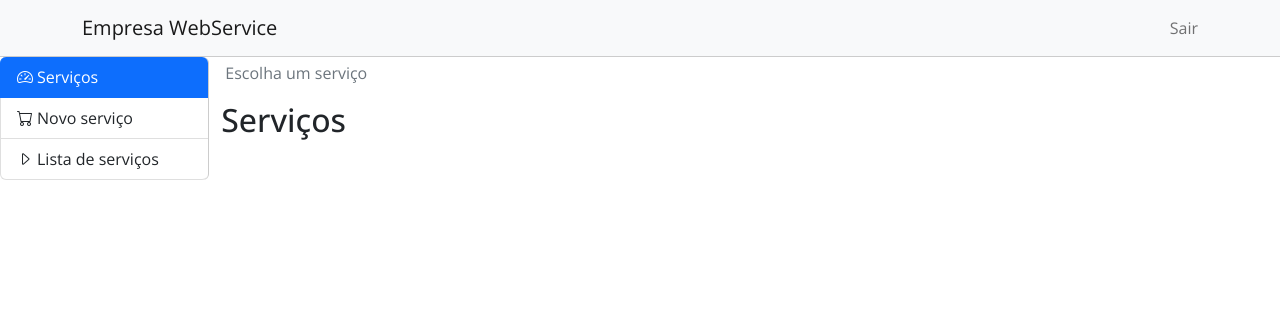
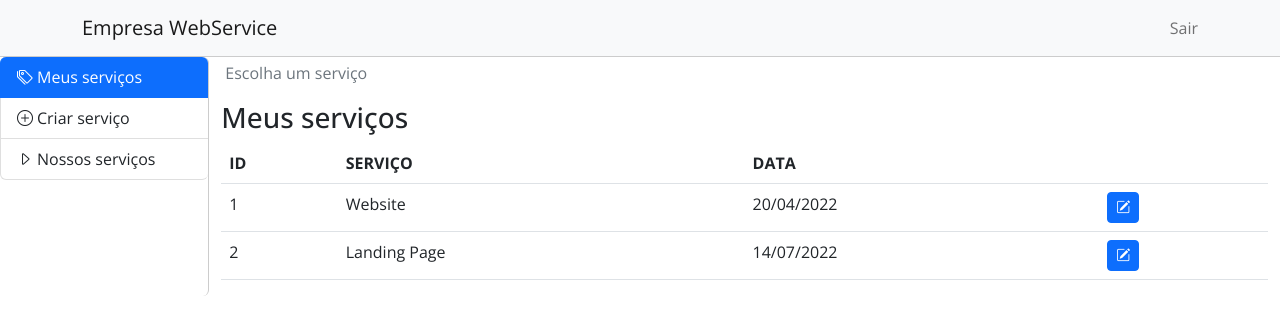
Before and after one commit to GabrielHCustodio/nova-empresa, a Vue app: page /home/services in a window 1280 px wide. Shown: the top 332 px of the page. Built offline with nearby package versions, Linux system fonts and the light colour scheme.

Commit message:
Created the presentation of contracted services in the MyServices component.

```diff
--- /dev/null
+++ b/src/components/MyServices.vue
@@ -0,0 +1,41 @@
+<template>
+  <h3>Meus serviços</h3>
+  <table class="table table-hover">
+    <thead>
+      <tr>
+        <th scope="col">ID</th>
+        <th scope="col">SERVIÇO</th>
+        <th scope="col">DATA</th>
+        <th scope="col"></th>
+      </tr>
+    </thead>
+    <tbody>
+      <tr>
+        <td>1</td>
+        <td>Website</td>
+        <td>20/04/2022</td>
+        <td>
+          <router-link to="/home/services" class="btn btn-sm btn-primary">
+            <i class="bi bi-pencil-square" style="cursor: pointer"></i>
+          </router-link>
+        </td>
+      </tr>
+      <tr>
+        <td>2</td>
+        <td>Landing Page</td>
+        <td>14/07/2022</td>
+        <td>
+          <router-link to="/home/services" class="btn btn-sm btn-primary">
+            <i class="bi bi-pencil-square" style="cursor: pointer"></i>
+          </router-link>
+        </td>
+      </tr>
+    </tbody>
+  </table>
+</template>
+
+<script>
+export default {
+  name: "Services",
+};
+</script>
--- a/src/components/Services.vue
+++ /dev/null
@@ -1,9 +0,0 @@
-<template>
-    <h2>Serviços</h2>
-</template>
-
-<script>
-export default {
-    name: 'Services'
-}
-</script>
--- a/src/router/index.js
+++ b/src/router/index.js
@@ -4,7 +4,7 @@ import Login from '@/views/Login.vue'
 import Register from '@/views/Register.vue'
 import Welcome from '@/views/Welcome.vue'
 
-import Services from '@/components/Services.vue'
+import Services from '@/components/MyServices.vue'
 import NewService from '@/components/NewService.vue'
 import ListServices from '@/components/ListServices.vue'
 
--- a/src/views/HomeView.vue
+++ b/src/views/HomeView.vue
@@ -15,13 +15,13 @@
     <div class="d-flex">
             <div class="list-group menu-esquerda">
                 <router-link class="list-group-item list-group-item-action" to="/home/services" exact-active-class="active">
-                  <i class="bi bi-speedometer2"></i> Serviços
+                  <i class="bi bi-tags"></i> Meus serviços
                 </router-link>
                 <router-link class="list-group-item list-group-item-action" to="/home/newservice" exact-active-class="active">
-                  <i class="bi bi-cart"></i> Novo serviço
+                  <i class="bi bi-plus-circle"></i> Criar serviço
                 </router-link>
                 <router-link class="list-group-item list-group-item-action" to="/home/listservices"  exact-active-class="active">
-                  <i class="bi bi-caret-right"></i> Lista de serviços
+                  <i class="bi bi-caret-right"></i> Nossos serviços
                 </router-link>
             </div>
 
```
